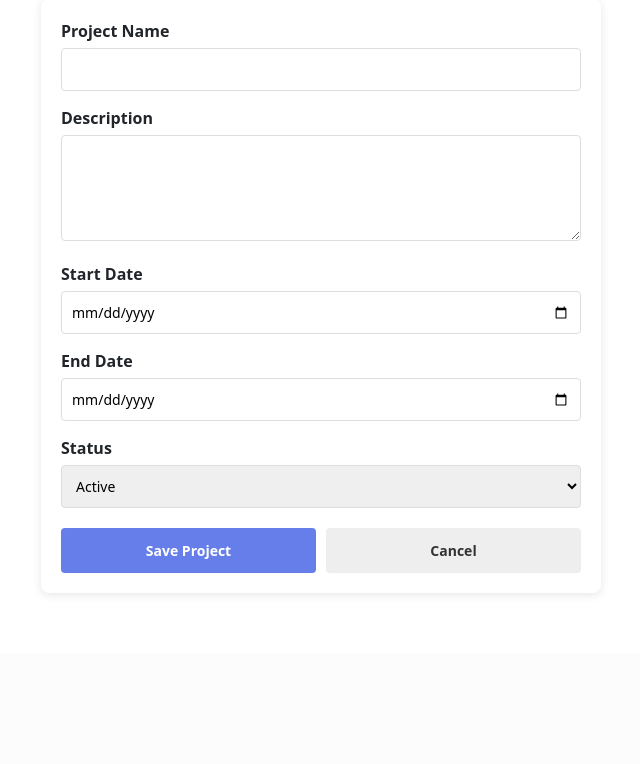
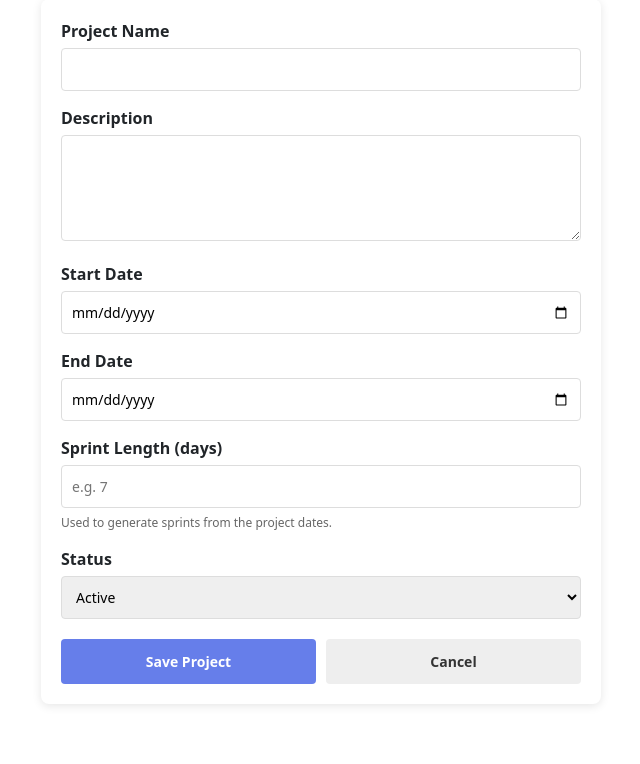
Before and after one commit to Loic1911635/CyberProjectManagementPlatform, a Flask app: page /project/new in a window 1280 px wide. Shown: the part 163-927 px from the top of the page, without its empty margins (319-959 px from the left). Before the commit the page ends 757 px from the top, so only its background shows below. Run offline with Flask 3, Linux system fonts and the light colour scheme; the visitor is signed in with stand-in values (Sample User, id 1); some libraries are stand-ins or nearby versions.

Commit message:
Added Sprint system

```diff
--- a/project_dashboard/app.py
+++ b/project_dashboard/app.py
@@ -2,7 +2,8 @@ from flask import Flask, render_template, redirect, url_for, flash, request, jso
 from flask_login import LoginManager, login_user, logout_user, login_required, current_user
 from flask_wtf.csrf import CSRFProtect
 from sqlalchemy import or_, inspect, text
-from models import db, User, Project, Task, Subtask, ProjectMemberPermission
+from datetime import timedelta
+from models import db, User, Project, Task, Subtask, ProjectMemberPermission, Sprint
 from forms import LoginForm, SignupForm, ProjectForm, TaskForm, AddMemberForm
 import os
 
@@ -42,6 +43,29 @@ def user_can_modify_task(task, user):
     if task.locked:
         return False
     return user_can_edit_tasks(task.project, user)
+
+def build_sprints(project):
+    if not project.start_date or not project.end_date or not project.sprint_length_days:
+        return []
+    sprint_length = project.sprint_length_days
+    if sprint_length < 1:
+        return []
+    sprints = []
+    current_start = project.start_date
+    index = 1
+    while current_start <= project.end_date:
+        current_end = min(current_start + timedelta(days=sprint_length - 1), project.end_date)
+        sprints.append(
+            Sprint(
+                name=f'Sprint {index}',
+                start_date=current_start,
+                end_date=current_end,
+                project_id=project.id,
+            )
+        )
+        index += 1
+        current_start = current_end + timedelta(days=1)
+    return sprints
 
 @app.route('/login', methods=['GET', 'POST'])
 def login():
@@ -108,9 +132,21 @@ def dashboard():
 def create_project():
     form = ProjectForm()
     if form.validate_on_submit():
-        project = Project(name=form.name.data, description=form.description.data, start_date=form.start_date.data, end_date=form.end_date.data, status=form.status.data, user_id=current_user.id)
+        project = Project(
+            name=form.name.data,
+            description=form.description.data,
+            start_date=form.start_date.data,
+            end_date=form.end_date.data,
+            sprint_length_days=form.sprint_length_days.data or 7,
+            status=form.status.data,
+            user_id=current_user.id,
+        )
         db.session.add(project)
         db.session.commit()
+        sprints = build_sprints(project)
+        if sprints:
+            db.session.add_all(sprints)
+            db.session.commit()
         flash(f'Project "{project.name}" created!', 'success')
         return redirect(url_for('project_detail', project_id=project.id))
     return render_template('project_form.html', form=form, title='Create Project')
@@ -129,6 +165,7 @@ def project_detail(project_id):
         perm.user_id: perm
         for perm in ProjectMemberPermission.query.filter_by(project_id=project.id).all()
     }
+    sprints = project.sprints.order_by(Sprint.start_date.asc()).all()
     return render_template(
         'project_detail.html',
         project=project,
@@ -138,6 +175,7 @@ def project_detail(project_id):
         is_owner=(project.user_id == current_user.id),
         can_edit_tasks=user_can_edit_tasks(project, current_user),
         member_permissions=member_permissions,
+        sprints=sprints,
     )
 
 @app.route('/project/<int:project_id>/edit', methods=['GET', 'POST'])
@@ -154,10 +192,34 @@ def edit_project(project_id):
         project.start_date = form.start_date.data
         project.end_date = form.end_date.data
         project.status = form.status.data
+        if form.sprint_length_days.data:
+            project.sprint_length_days = form.sprint_length_days.data
         db.session.commit()
         flash('Project updated!', 'success')
         return redirect(url_for('project_detail', project_id=project.id))
     return render_template('project_form.html', form=form, title='Edit Project', project=project)
+
+@app.route('/project/<int:project_id>/sprints/generate', methods=['POST'])
+@login_required
+def generate_sprints(project_id):
+    project = Project.query.get_or_404(project_id)
+    if project.user_id != current_user.id:
+        flash('Access denied.', 'danger')
+        return redirect(url_for('dashboard'))
+    if not project.start_date or not project.end_date or not project.sprint_length_days:
+        flash('Please set start date, end date, and sprint length before generating sprints.', 'warning')
+        return redirect(url_for('project_detail', project_id=project.id))
+    Task.query.filter_by(project_id=project.id).update({Task.sprint_id: None})
+    Sprint.query.filter_by(project_id=project.id).delete()
+    db.session.commit()
+    sprints = build_sprints(project)
+    if not sprints:
+        flash('Unable to generate sprints with the current settings.', 'warning')
+        return redirect(url_for('project_detail', project_id=project.id))
+    db.session.add_all(sprints)
+    db.session.commit()
+    flash(f'{len(sprints)} sprint(s) generated.', 'success')
+    return redirect(url_for('project_detail', project_id=project.id))
 
 @app.route('/project/<int:project_id>/delete', methods=['POST'])
 @login_required
@@ -185,9 +247,16 @@ def create_task(project_id):
     choices = [(0, 'Unassigned')] + [(u.id, u.username) for u in [project.owner] + list(project.members)]
     form.assigned_to.choices = choices
     form.assigned_to.validators = []
+    sprint_choices = [(0, 'No Sprint')] + [
+        (s.id, f"{s.name} ({s.start_date} - {s.end_date})")
+        for s in project.sprints.order_by(Sprint.start_date.asc()).all()
+    ]
+    form.sprint_id.choices = sprint_choices
+    form.sprint_id.validators = []
     if request.method == 'POST':
         if form.validate():
             assigned_id = form.assigned_to.data if form.assigned_to.data != 0 else None
+            sprint_id = form.sprint_id.data if form.sprint_id.data != 0 else None
             task = Task(
                 title=form.title.data,
                 description=form.description.data,
@@ -195,7 +264,8 @@ def create_task(project_id):
                 priority=form.priority.data,
                 due_date=form.due_date.data,
                 project_id=project.id,
-                assigned_user_id=assigned_id
+                assigned_user_id=assigned_id,
+                sprint_id=sprint_id,
             )
             db.session.add(task)
             db.session.commit()
@@ -241,8 +311,15 @@ def edit_task(task_id):
     choices = [(0, 'Unassigned')] + [(u.id, u.username) for u in [task.project.owner] + list(task.project.members)]
     form.assigned_to.choices = choices
     form.assigned_to.validators = []
+    sprint_choices = [(0, 'No Sprint')] + [
+        (s.id, f"{s.name} ({s.start_date} - {s.end_date})")
+        for s in task.project.sprints.order_by(Sprint.start_date.asc()).all()
+    ]
+    form.sprint_id.choices = sprint_choices
+    form.sprint_id.validators = []
     if request.method == 'GET':
         form.assigned_to.data = task.assigned_user_id or 0
+        form.sprint_id.data = task.sprint_id or 0
     if request.method == 'POST' and form.validate():
         task.title = form.title.data
         task.description = form.description.data
@@ -250,6 +327,7 @@ def edit_task(task_id):
         task.priority = form.priority.data
         task.due_date = form.due_date.data
         task.assigned_user_id = form.assigned_to.data if form.assigned_to.data != 0 else None
+        task.sprint_id = form.sprint_id.data if form.sprint_id.data != 0 else None
         task.completed = (form.status.data == 'done')
         db.session.commit()
         flash('Task updated!', 'success')
@@ -431,6 +509,13 @@ with app.app_context():
     if 'locked' not in task_columns:
         db.session.execute(text('ALTER TABLE tasks ADD COLUMN locked BOOLEAN DEFAULT 0'))
         db.session.commit()
+    if 'sprint_id' not in task_columns:
+        db.session.execute(text('ALTER TABLE tasks ADD COLUMN sprint_id INTEGER'))
+        db.session.commit()
+    project_columns = [column['name'] for column in inspector.get_columns('projects')]
+    if 'sprint_length_days' not in project_columns:
+        db.session.execute(text('ALTER TABLE projects ADD COLUMN sprint_length_days INTEGER DEFAULT 7'))
+        db.session.commit()
     print('✅ Database ready!')
 
 if __name__ == '__main__':
--- a/project_dashboard/forms.py
+++ b/project_dashboard/forms.py
@@ -1,6 +1,6 @@
 from flask_wtf import FlaskForm
-from wtforms import StringField, PasswordField, TextAreaField, DateField, SelectField, BooleanField, SelectMultipleField
-from wtforms.validators import DataRequired, Email, EqualTo, Length, ValidationError
+from wtforms import StringField, PasswordField, TextAreaField, DateField, SelectField, BooleanField, SelectMultipleField, IntegerField
+from wtforms.validators import DataRequired, Email, EqualTo, Length, ValidationError, Optional, NumberRange
 from models import User
 
 class LoginForm(FlaskForm):
@@ -29,6 +29,7 @@ class ProjectForm(FlaskForm):
     description = TextAreaField('Description')
     start_date = DateField('Start Date', format='%Y-%m-%d', validators=[])
     end_date = DateField('End Date', format='%Y-%m-%d', validators=[])
+    sprint_length_days = IntegerField('Sprint Length (days)', validators=[Optional(), NumberRange(min=1, max=60)])
     status = SelectField('Status', choices=[('active', 'Active'), ('completed', 'Completed'), ('archived', 'Archived')])
 
 class TaskForm(FlaskForm):
@@ -38,6 +39,7 @@ class TaskForm(FlaskForm):
     priority = SelectField('Priority', choices=[('low', 'Low'), ('medium', 'Medium'), ('high', 'High')])
     due_date = DateField('Due Date', format='%Y-%m-%d', validators=[])
     assigned_to = SelectField('Assign To', coerce=int, choices=[], validators=[])
+    sprint_id = SelectField('Sprint', coerce=int, choices=[], validators=[])
 
 class AddMemberForm(FlaskForm):
     username = StringField('Username', validators=[DataRequired()])
--- a/project_dashboard/templates/project_form.html
+++ b/project_dashboard/templates/project_form.html
@@ -52,6 +52,15 @@
             {% endif %}
         </div>
 
+        <div style="margin-bottom: 15px;">
+            {{ form.sprint_length_days.label(style="display: block; margin-bottom: 5px; font-weight: bold;") }}
+            {{ form.sprint_length_days(style="width: 100%; padding: 10px; border: 1px solid #ddd; border-radius: 4px; font-size: 14px;", placeholder="e.g. 7") }}
+            {% if form.sprint_length_days.errors %}
+                <div style="color: #c33; font-size: 12px; margin-top: 5px;">{{ form.sprint_length_days.errors[0] }}</div>
+            {% endif %}
+            <div style="color: #666; font-size: 12px; margin-top: 6px;">Used to generate sprints from the project dates.</div>
+        </div>
+
         <div style="margin-bottom: 20px;">
             {{ form.status.label(style="display: block; margin-bottom: 5px; font-weight: bold;") }}
             {{ form.status(style="width: 100%; padding: 10px; border: 1px solid #ddd; border-radius: 4px; font-size: 14px;") }}
--- a/project_dashboard/templates/task_detail.html
+++ b/project_dashboard/templates/task_detail.html
@@ -338,6 +338,10 @@
             <div class="stat-label">Assigned To</div>
         </div>
         <div class="stat-card">
+            <div class="stat-value">{{ task.sprint.name if task.sprint else 'No Sprint' }}</div>
+            <div class="stat-label">Sprint</div>
+        </div>
+        <div class="stat-card">
             <div class="stat-value">{{ task.due_date.strftime('%b %d') if task.due_date else 'No Date' }}</div>
             <div class="stat-label">Due Date</div>
         </div>
```
Also changed, not shown: project_dashboard/models.py (+13 -0 lines), project_dashboard/templates/project_detail.html (+45 -0 lines), project_dashboard/templates/task_form.html (+10 -0 lines).
